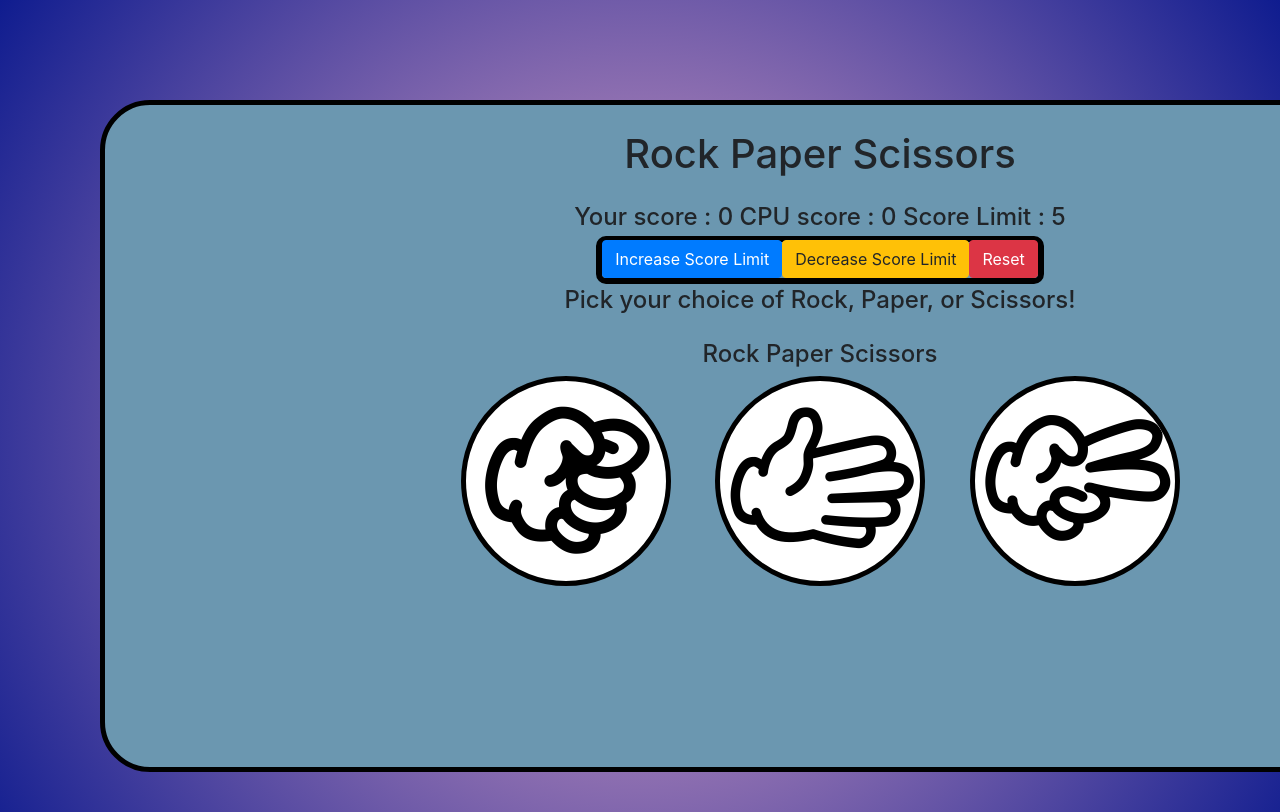
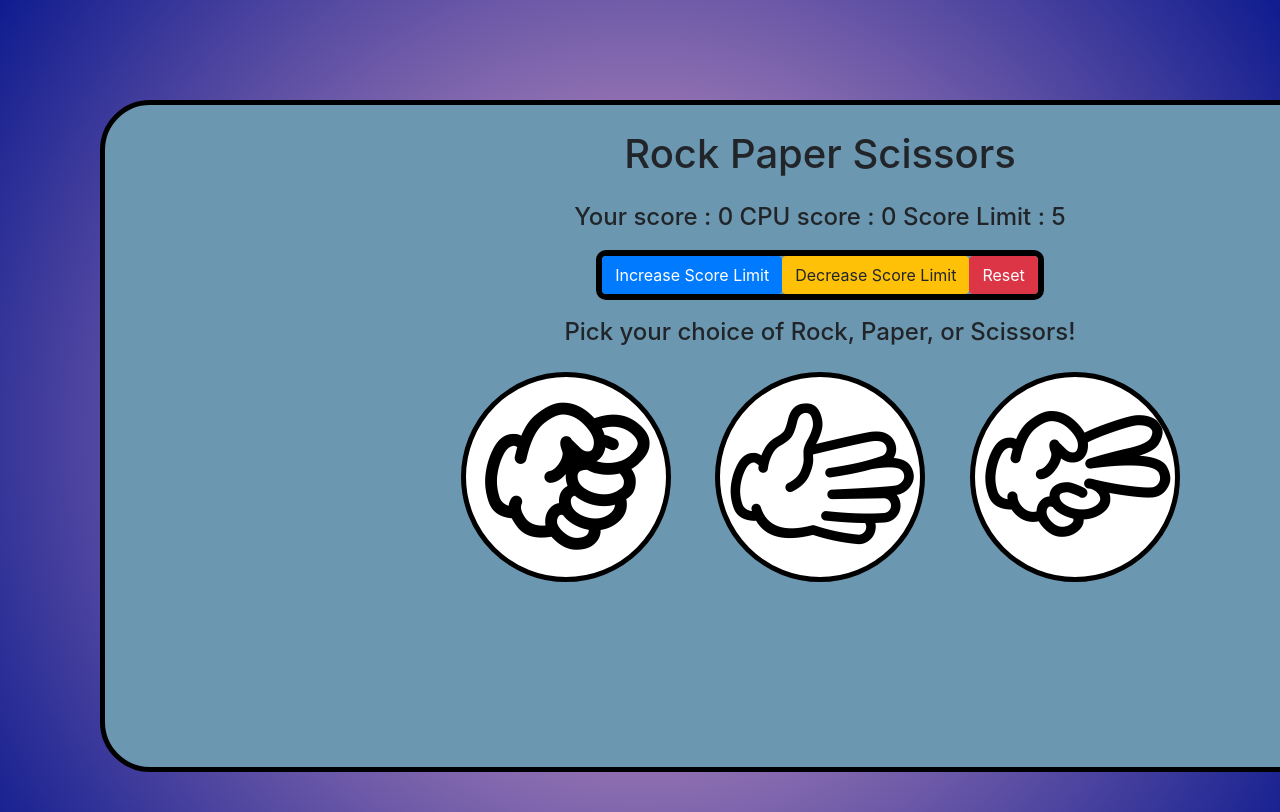
Before and after one commit to bmclachlin1/RockPaperScissors, a PHP site: page / in a window 1280 px wide; the page is wider, and only the part inside the window is pictured. Shown: the top 812 px of that part. Run offline with PHP 8.4, Linux system fonts and the light colour scheme.

Commit message:
Added margin-top and margin-bottom to buttons. Got rid of console.log() for testing game as it is working as intended.

```diff
--- a/index.html
+++ b/index.html
@@ -20,7 +20,6 @@
         </h4>
         <h4 id="msgDisplay"><span id="msg">Pick your choice of Rock, Paper, or Scissors!</span></h4>
         <div class="imgcontainer">
-            <h4>Rock Paper Scissors</h4>
             <img class="playimg" id="rock" src="imgs/rock.png">
             <img class="playimg" id="paper" src="imgs/paper.png">
             <img class="playimg" id="scissors" src="imgs/scissors.png">
--- a/scripts.js
+++ b/scripts.js
@@ -46,7 +46,6 @@ resetBtn.addEventListener("click", function(){
 rock.addEventListener("click", function(){
     userChoice = choices[0];
     cpuChoice = cpuPick();
-    console.log("userChoice: " + userChoice + " cpuChoice: " + cpuChoice);
     determineWinner(userChoice, cpuChoice);
     if(endGame()) {
         displayWinner();
@@ -56,7 +55,6 @@ rock.addEventListener("click", function(){
 paper.addEventListener("click", function(){
     userChoice = choices[1];
     cpuChoice = cpuPick();
-    console.log("userChoice: " + userChoice + " cpuChoice: " + cpuChoice);
     determineWinner(userChoice, cpuChoice);
     if(endGame()) {
         displayWinner();
@@ -66,7 +64,6 @@ paper.addEventListener("click", function(){
 scissors.addEventListener("click", function(){
     userChoice = choices[2];
     cpuChoice = cpuPick();
-    console.log("userChoice: " + userChoice + " cpuChoice: " + cpuChoice);
     determineWinner(userChoice, cpuChoice);
     if(endGame()) {
         displayWinner();
@@ -74,7 +71,7 @@ scissors.addEventListener("click", function(){
 });
 /* Event listeners End */
 
-/*Function declarations start */
+/* Function declarations start */
 function init() {
     userScore = 0;
     cpuScore = 0;
@@ -85,6 +82,7 @@ function init() {
 }
 
 function cpuPick() {
+    //pick random number from 0 to 2
     temp = Math.floor(Math.random() * 3)
     return choices[temp];
 }
--- a/styles.css
+++ b/styles.css
@@ -48,5 +48,6 @@ body {
 #btnborder {
     border: 6px solid black;
     border-radius: 10px;
-    padding-bottom: 7px;
+    display: inline-block;
+    margin: 10px auto;
 }
```
Also changed, not shown: imgs/Display.JPG.
